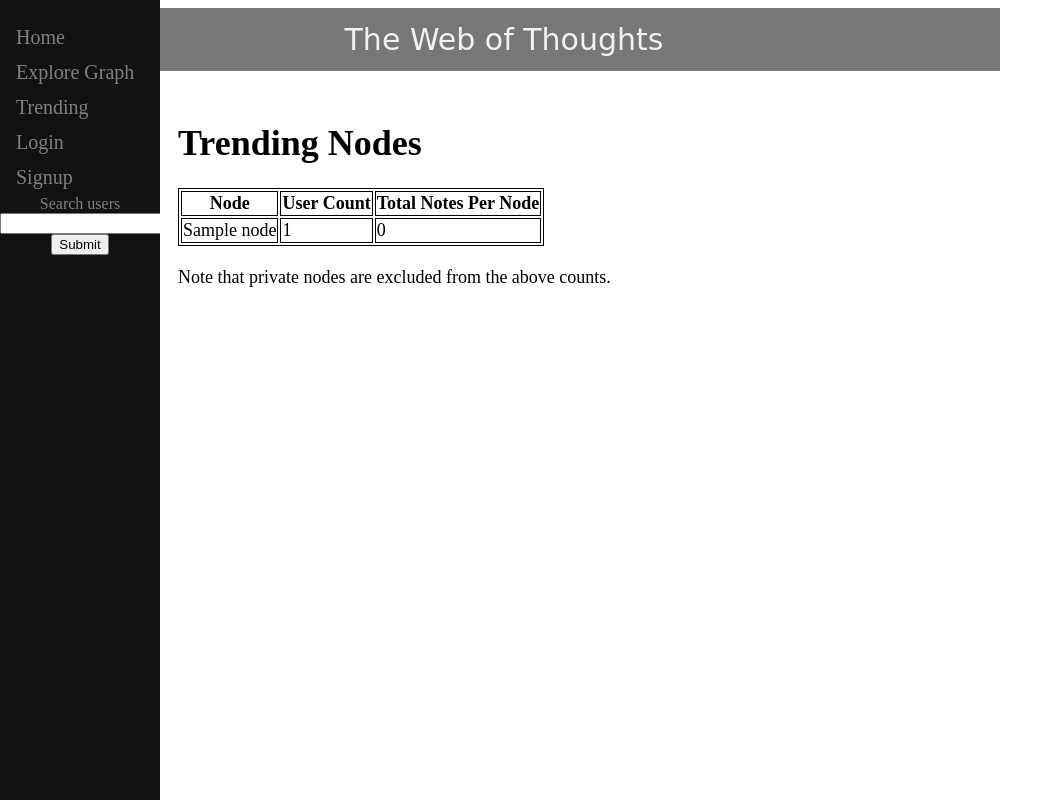
After one commit to JoelClingempeel/ThoughtsWeb, a Flask app: page /trending in a window 1280 px wide. The commit adds this page. Shown: the whole page, without its empty margins (0-1063 px from the left). Run offline with Flask 2, Linux system fonts and the light colour scheme; tables that the repository leaves empty hold one stand-in row (values such as "Sample post").

Commit message:
Added trending page.

```diff
--- a/main.py
+++ b/main.py
@@ -165,6 +165,28 @@ def editprofile():
 @app.route('/graph')
 def graph():
     return render_template("graph.html")
+
+
+@app.route('/trending')
+def trending():
+    # Get node counts.
+    nodes = Node.query.filter_by(private=False).all()
+    counts = {}
+    for node in nodes:
+        counts[node.label] = counts.get(node.label, 0) + 1
+
+    # Get note counts.
+    note_edges = Edge.query.filter_by(type='note')
+    note_counts = {}
+    for edge in note_edges:
+        note_counts[edge.sink] = note_counts.get(edge.sink, 0) +\
+                                 Node.query.filter_by(label=edge.sink, private=False).count()
+
+    data = []
+    for node, count in counts.items():
+        data.append([count, note_counts.get(node, 0), node])
+    data.sort(reverse=True)
+    return render_template("trending.html", data=data)
 
 
 @app.route('/edit_note/<node>', methods=['GET', 'POST'])
--- a/templates/base.html
+++ b/templates/base.html
@@ -19,6 +19,7 @@
   {% endif %}
   <a href="{{ url_for('index') }}"> Home </a>
   <a href="{{ url_for('graph') }}"> Explore Graph </a>
+  <a href="{{ url_for('trending') }}"> Trending </a>
   {% if session.get('name') %}
     <!-- TODO add profile here -->
     <a href="{{ url_for('logout') }}"> Logout </a>
--- /dev/null
+++ b/templates/trending.html
@@ -0,0 +1,26 @@
+{% extends 'base.html' %}
+{% block main %}
+<style>
+table, th, td {
+  border: 1px solid black;
+}
+</style>
+
+<h1>Trending Nodes</h1>
+<table>
+    <tr>
+        <th> Node </th>
+        <th> User Count </th>
+        <th> Total Notes Per Node </th>
+    </tr>
+    {% for entry in data %}
+        <tr>
+            <td> {{ entry[2] }} </td>
+            <td> {{ entry[0] }} </td>
+            <td> {{ entry[1] }} </td>
+        </tr>
+    {% endfor %}
+</table>
+<br />
+Note that private nodes are excluded from the above counts.
+{% endblock %}
```
